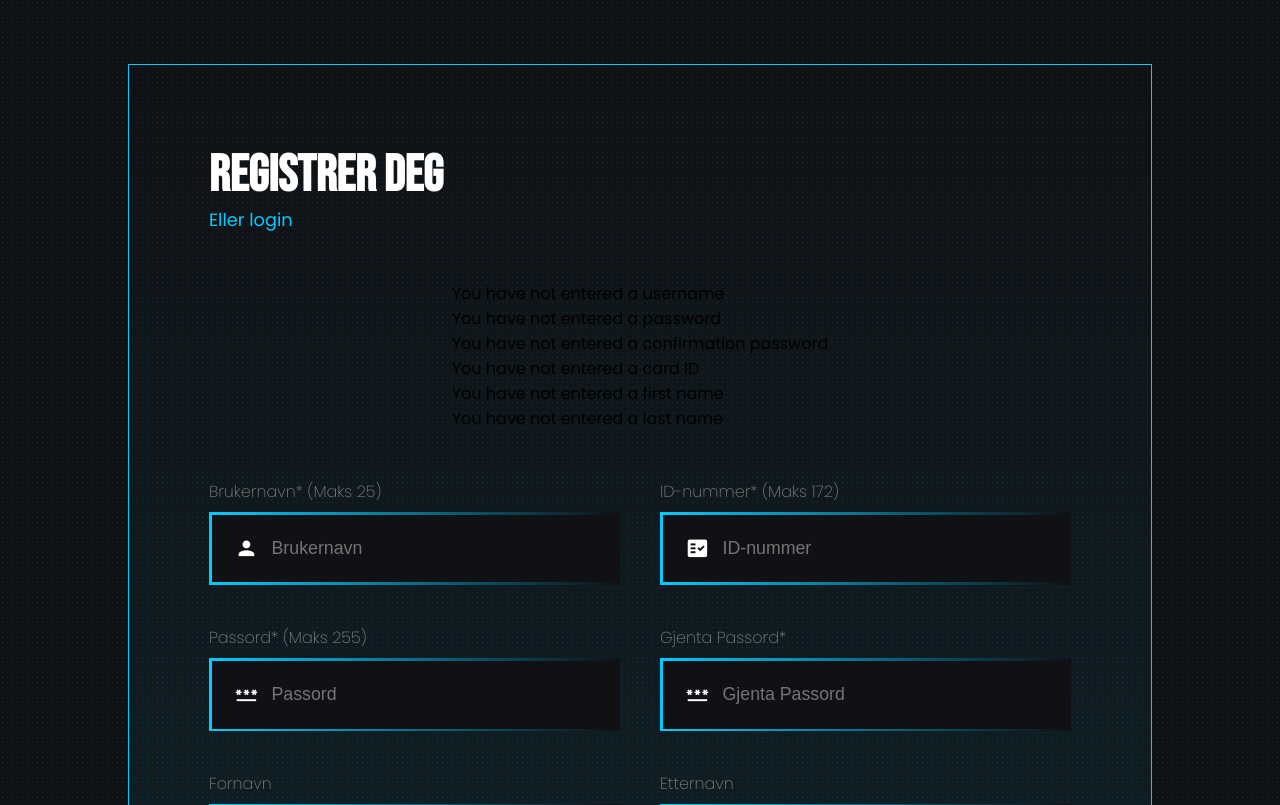
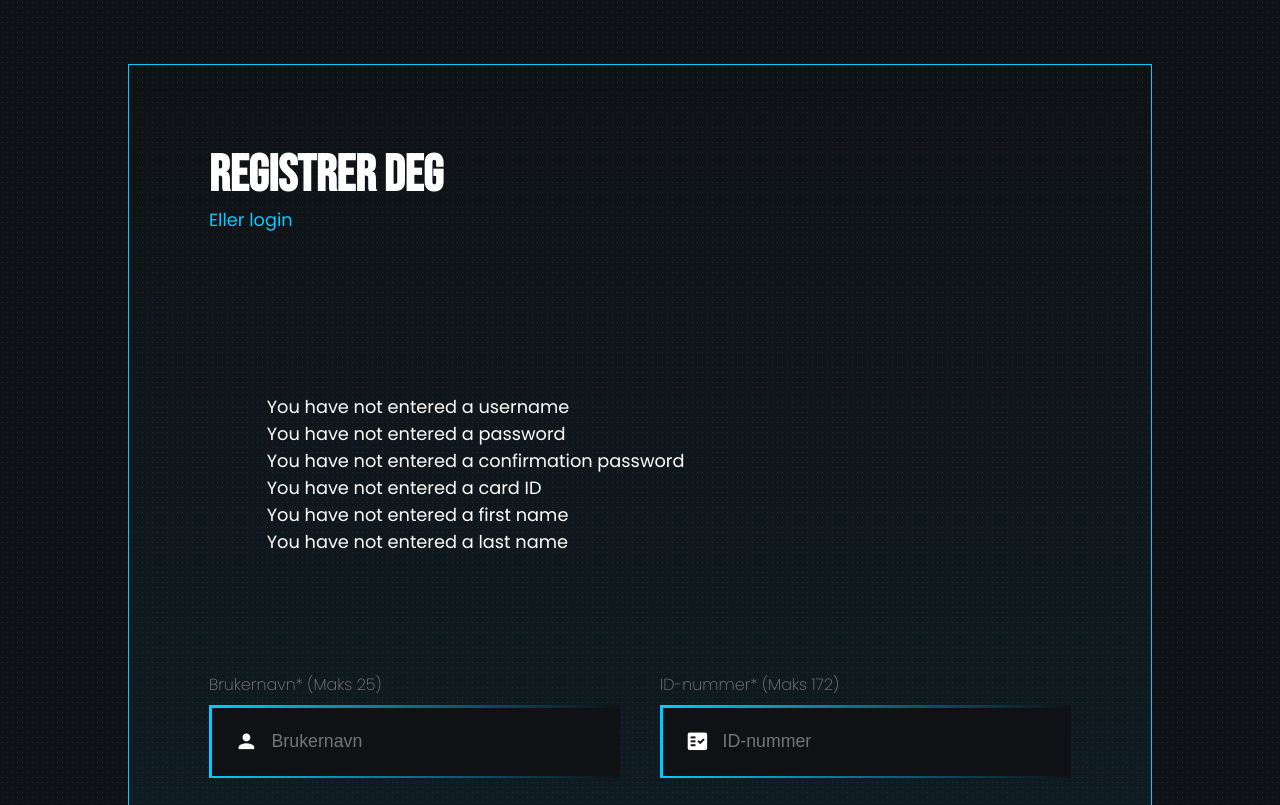
Before and after one commit to Artx999/cyberSecret, a PHP site: the page made by signup.php in a window 1280 px wide. Shown: the top 805 px of the page. Run offline with PHP 8.4, Linux system fonts and the light colour scheme.

Commit message:
added styling to error messages

```diff
--- a/css/style.css
+++ b/css/style.css
@@ -753,6 +753,12 @@ select {
 .ufi-input-inner .bad {
     color: hsl(var(--red));
 }
+/* Error Message */
+.error-msg {
+    padding: 1.2em 3.25em;
+    width: 100%;
+    color: hsl(var(--white));
+}
 /* Ufi button */
 .ufi-button {
     padding: 1.25em 1.6em;
--- a/login.php
+++ b/login.php
@@ -35,7 +35,7 @@ $rootPath = "";
 
         require "func.php";
         if (isset($_GET["error"])) {
-            print ErrorMsg::decode($_GET["error"]); // Prints error messages
+            print '<p class="error-msg">' . ErrorMsg::decode($_GET["error"]) . '</p>'; // Prints error messages
         }
 
         ?>
--- a/signup.php
+++ b/signup.php
@@ -32,14 +32,16 @@ $rootPath = "";
             <h2>Registrer deg</h2>
             <a href="login.php">Eller login</a>
         </div>
-        <?php
+        <p class="error-msg">
+            <?php
 
-        require "func.php";
-        if (isset($_GET["error"])) {
-            print ErrorMsg::decode($_GET["error"]); // Prints error messages
-        }
+            require "func.php";
+            if (isset($_GET["error"])) {
+                print '<p class="error-msg">' . ErrorMsg::decode($_GET["error"]) . '</p>'; // Prints error messages
+            }
 
-        ?>
+            ?>
+        </p>
         <div class="user-form-center">
             <fieldset class="input-grid inpt-grd-2">
                 <div class="input-wrapper ufi-input-wrapper">
```
